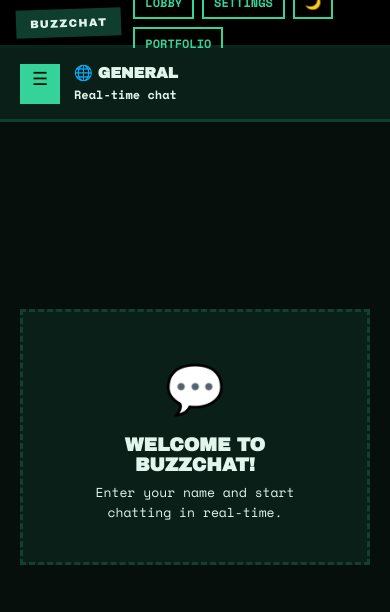
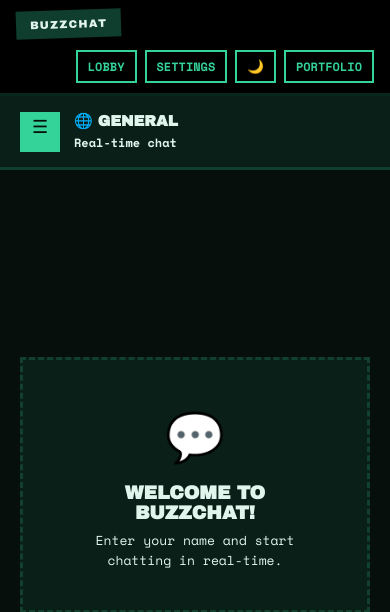
Before and after one commit to doubleUM/website-porto, a Flask app: page /chat/app in a window 390 px wide. Shown: the top 612 px of the page. Run offline with Flask 3, Linux system fonts and the light colour scheme; parts of the project's set-up code (start-up, migrations or seed data) failed here and were passed over; some libraries are stand-ins or nearby versions.

Commit message:
another update for the small screen optimization

```diff
--- a/static/css/ai_swiss.css
+++ b/static/css/ai_swiss.css
@@ -75,6 +75,7 @@ body.tf-body {
   .tf-brand {
     width: 100%;
     justify-content: center;
+    min-height: 36px;
   }
 
   .tf-exit {
--- a/static/css/chat.css
+++ b/static/css/chat.css
@@ -333,7 +333,8 @@ body {
   background: var(--bz-ink);
   color: var(--bz-yellow);
   border-bottom: 3px solid var(--bz-ink);
-  height: 48px;
+  min-height: 48px;
+  flex-wrap: wrap;
 }
 
 .bz-top-links {
```
